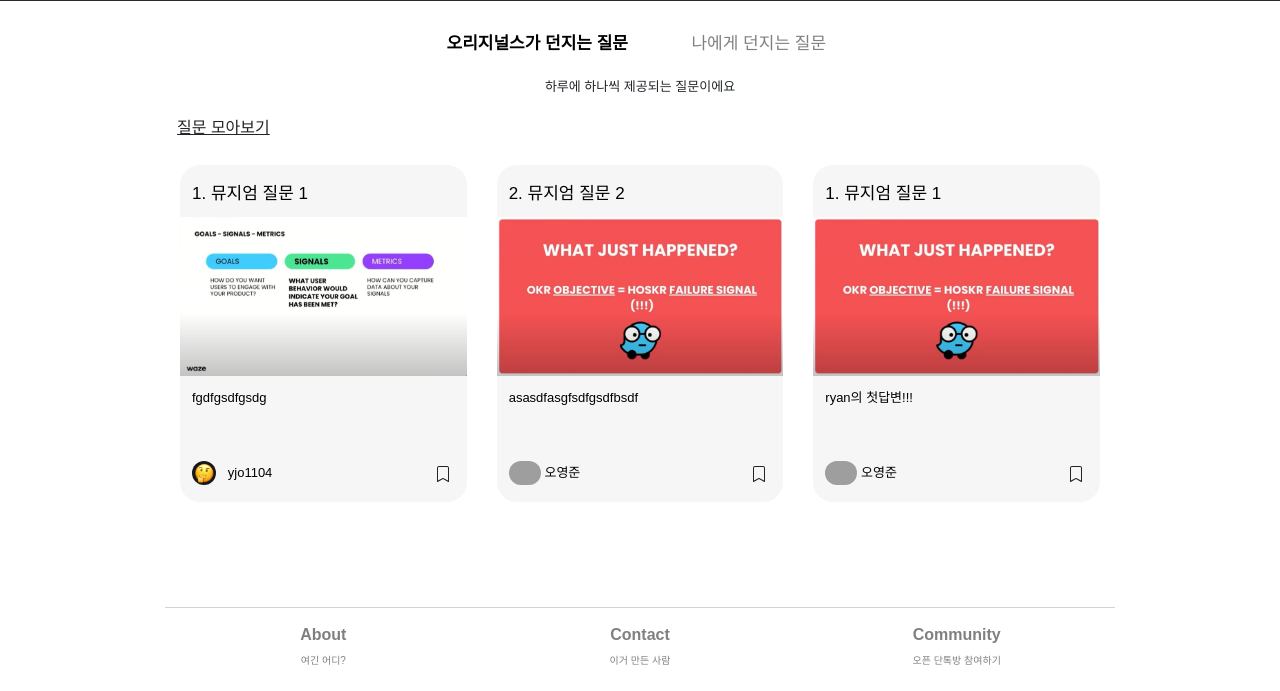
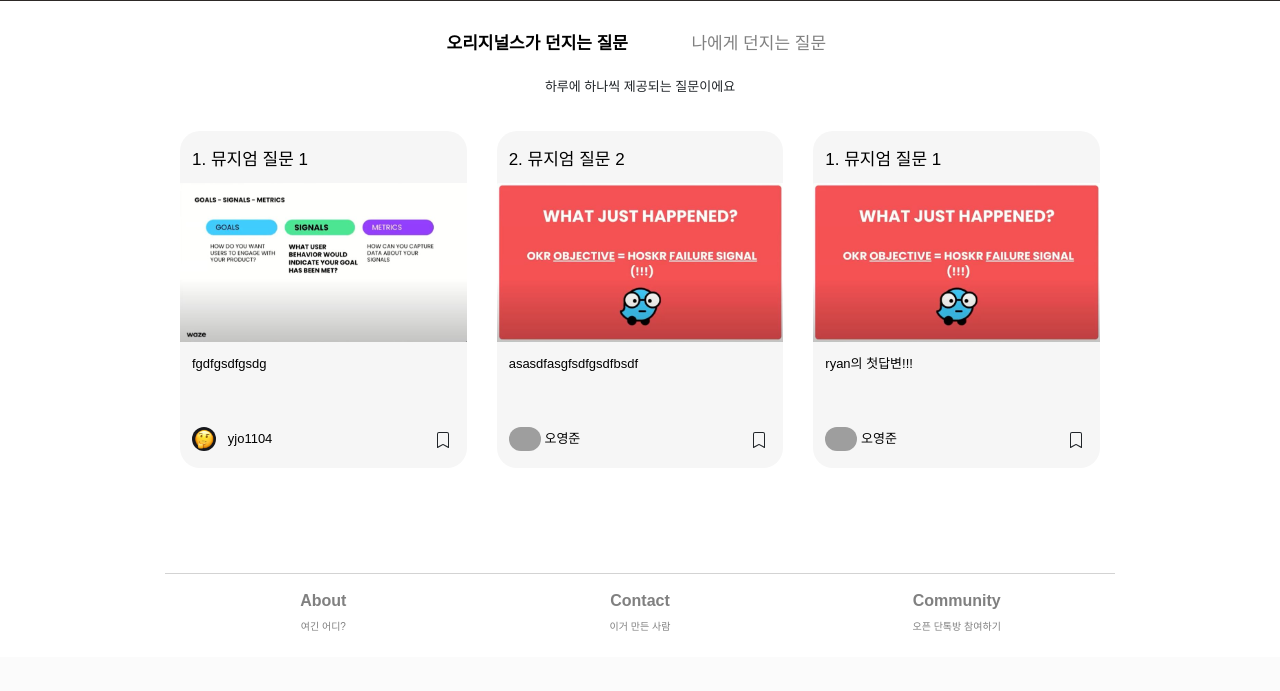
Before and after one commit to RyanYJOh/museum, a Django app: page / in a window 1280 px wide. Shown: the part 389-1080 px from the top of the page. After the commit the page ends 1020 px from the top, so only its background shows below. Run offline with Django 3.2, Linux system fonts and the light colour scheme; data comes from the database, SQL or seed files in the repository; some libraries are stand-ins or nearby versions; some web fonts are replaced; grey boxes are pictures that could not be loaded.

Commit message:
hide filter

```diff
--- a/museum/main/templates/main/home.html
+++ b/museum/main/templates/main/home.html
@@ -52,7 +52,7 @@
 </div>
 
 <div class="row ans-orig fade-in" id='' style='display:flex;'>
-    <div class="row justify-content-center">
+    <div class="row justify-content-center" style='display: none;'>
         <div class="col">
             <span class="underline link" data-toggle='modal' data-target='#ans-us-modal'>질문 모아보기</span>
         </div>
```
